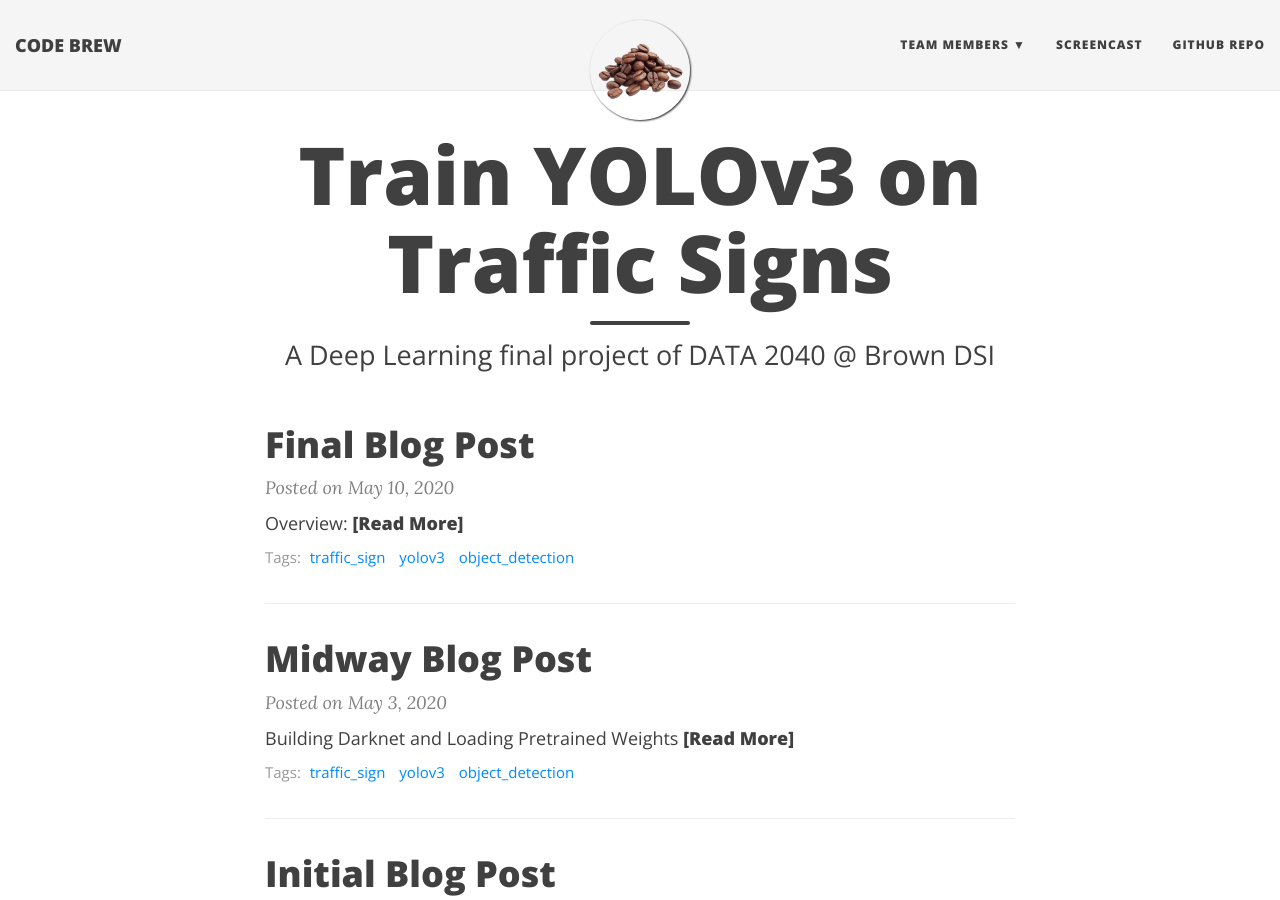
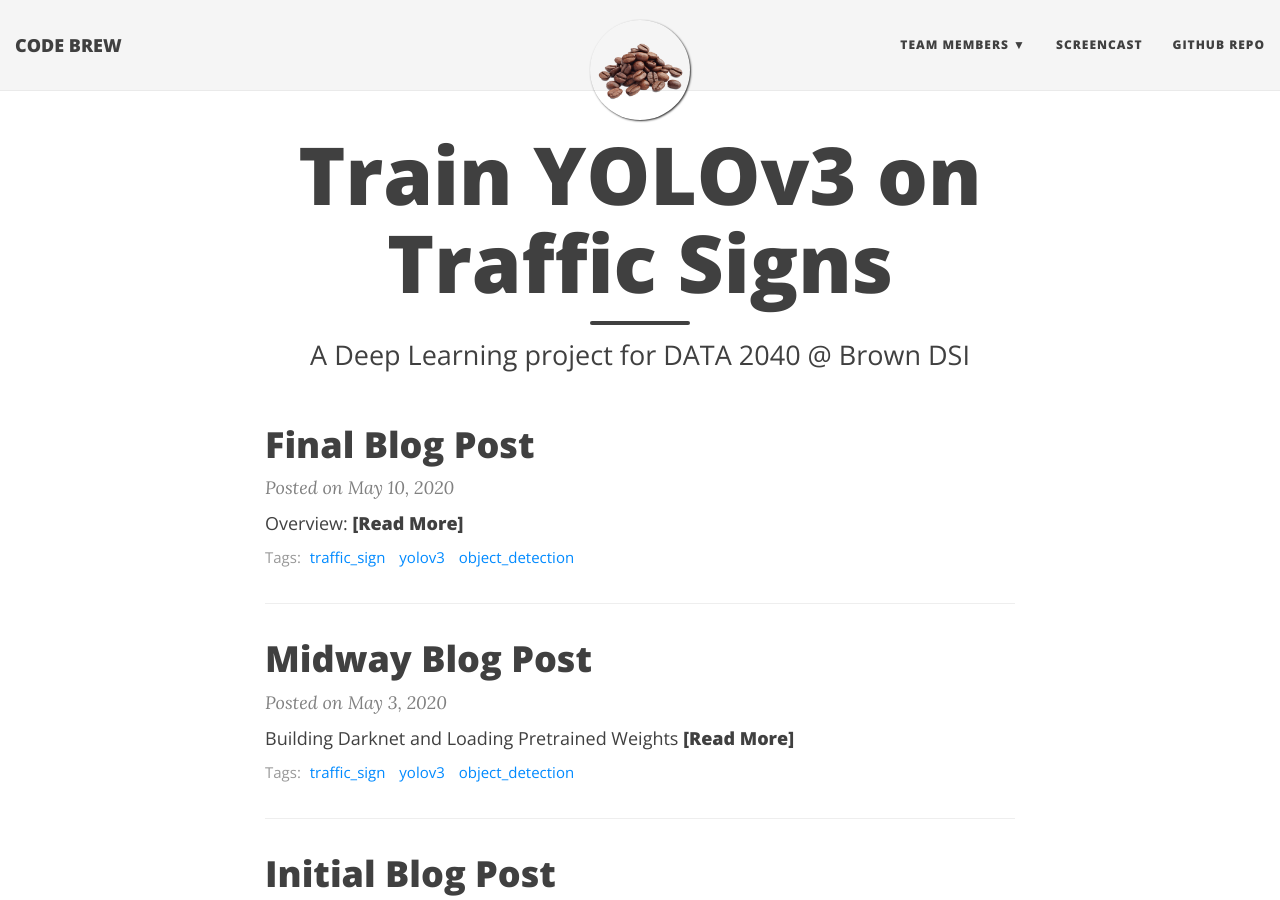
Before and after one commit to tongxinw/YOLOv3_traffic_sign_website, a Jekyll site: the page built from index.html, in a window 1280 px wide and 900 px high. Built offline with Jekyll 4.4.1, drawn with Linux system fonts in a browser that asks for light colours; nearby versions of some CDN libraries; the list of posts is cut into pages by our own code.

Commit message:
Update index.html

```diff
--- a/index.html
+++ b/index.html
@@ -1,7 +1,7 @@
 ---
 layout: page
 title: Train YOLOv3 on Traffic Signs
-subtitle: A Deep Learning final project of DATA 2040 @ Brown DSI
+subtitle: A Deep Learning project for DATA 2040 @ Brown DSI
 use-site-title: true
 ---
 
```
